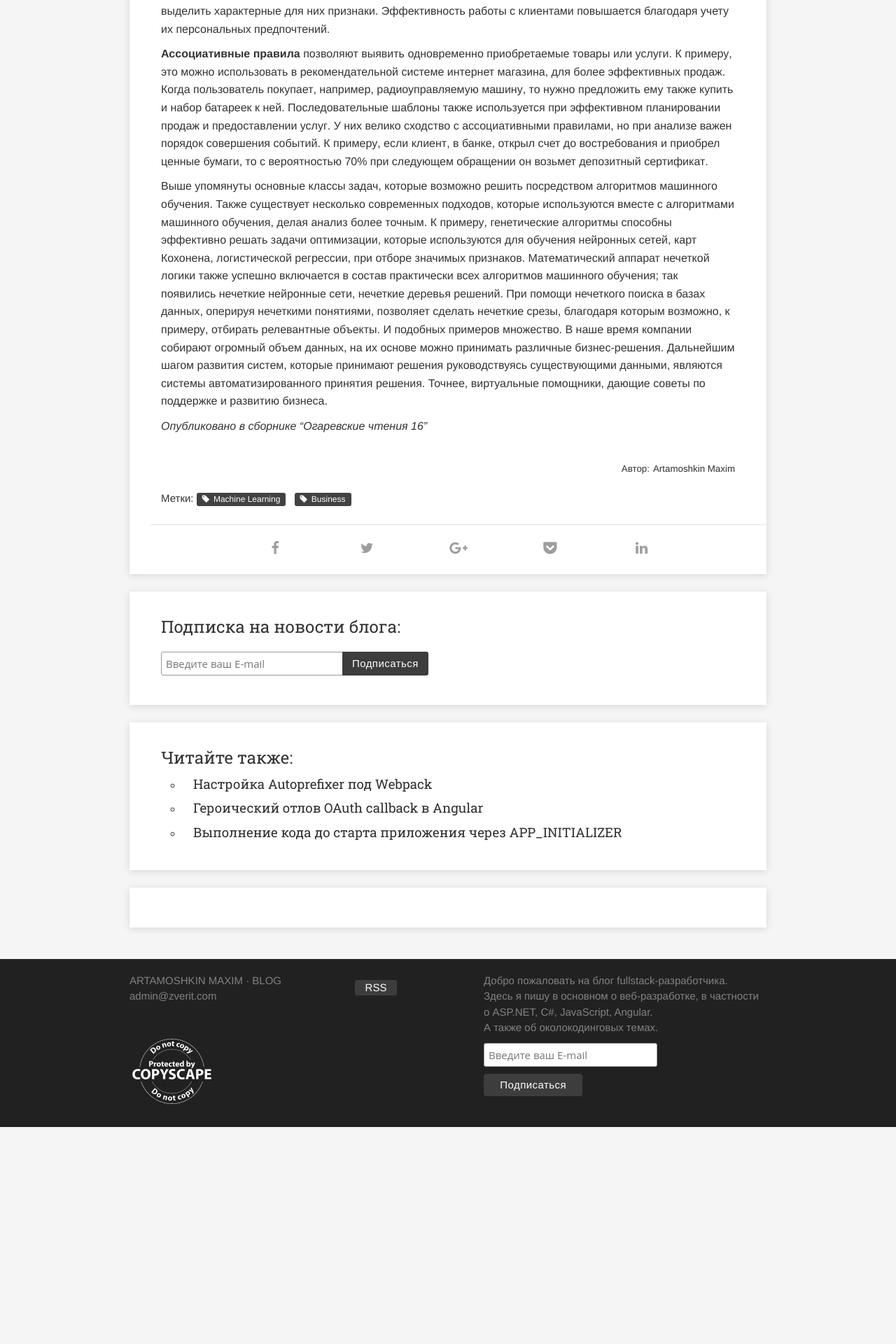
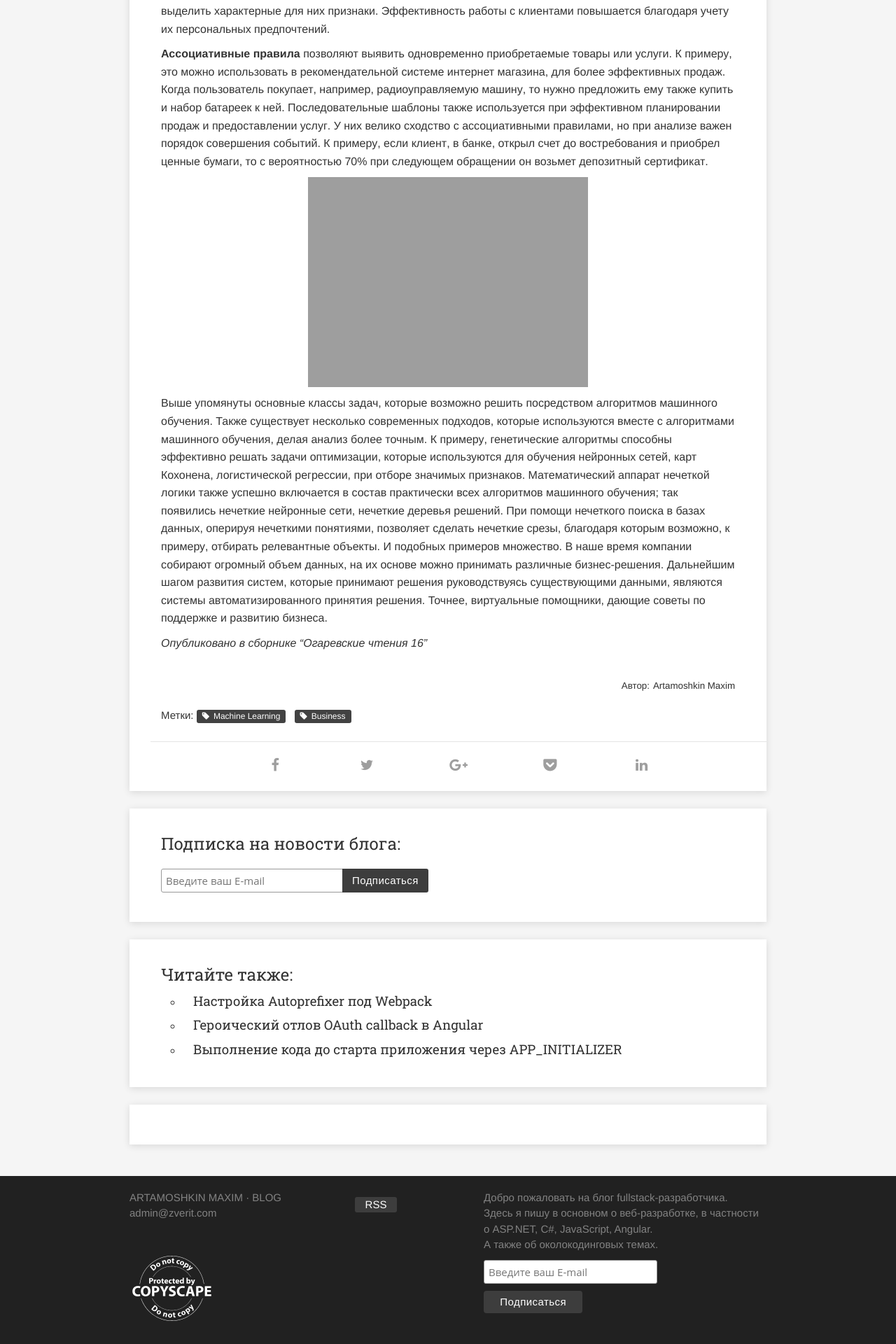
Before and after one commit to martamoshkin/blog.zverit.com, a Jekyll site: the page built from _posts/2017-11-11-ml-bd-mining-business.md, in a window 1280 px wide. Shown: the part 2658-4578 px from the top of the page at 70% size. Built offline with Jekyll 4.4.1, drawn with Linux system fonts in a browser that asks for light colours; comment, search, counter and statistics services are not loaded; before the commit the page ends 4268 px from its top, so only the background shows below that.

Commit message:
add image

```diff
--- a/_posts/2017-11-11-ml-bd-mining-business.md
+++ b/_posts/2017-11-11-ml-bd-mining-business.md
@@ -41,6 +41,9 @@
 
  **Ассоциативные правила** позволяют выявить одновременно приобретаемые товары или услуги. К примеру, это можно использовать в рекомендательной системе интернет магазина, для более эффективных продаж. Когда пользователь покупает, например, радиоуправляемую машину, то нужно предложить ему также купить и набор батареек к ней. Последовательные шаблоны также используется при эффективном планировании продаж и предоставлении услуг. У них велико сходство с ассоциативными правилами, но при анализе важен порядок совершения событий. К примеру, если клиент, в банке, открыл счет до востребования и приобрел ценные бумаги, то с вероятностью 70% при следующем обращении он возьмет депозитный сертификат.
 
+ {:.center}
+![Связь бизнес решений и задач машинного обучения](https://blog.zverit.com/assets/ml-solutions.png)
+
 Выше упомянуты основные классы задач, которые возможно решить посредством алгоритмов машинного обучения. Также существует несколько современных подходов, которые используются вместе с алгоритмами машинного обучения, делая анализ более точным. К примеру, генетические алгоритмы способны эффективно решать задачи оптимизации, которые используются для обучения нейронных сетей, карт Кохонена, логистической регрессии, при отборе значимых признаков. Математический аппарат нечеткой логики также успешно включается в состав практически всех алгоритмов машинного обучения; так появились нечеткие нейронные сети, нечеткие деревья решений. При помощи нечеткого поиска в базах данных, оперируя нечеткими понятиями, позволяет сделать нечеткие срезы, благодаря которым возможно, к примеру, отбирать релевантные объекты. И подобных примеров множество.
 В наше время компании собирают огромный объем данных, на их основе можно принимать различные бизнес-решения. Дальнейшим шагом развития систем, которые принимают решения руководствуясь существующими данными, являются системы автоматизированного принятия решения. Точнее, виртуальные помощники, дающие советы по поддержке и развитию бизнеса.
 
```
